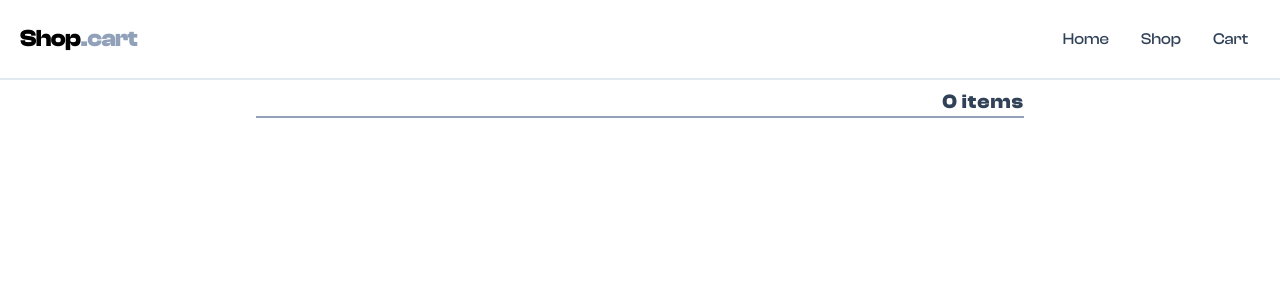
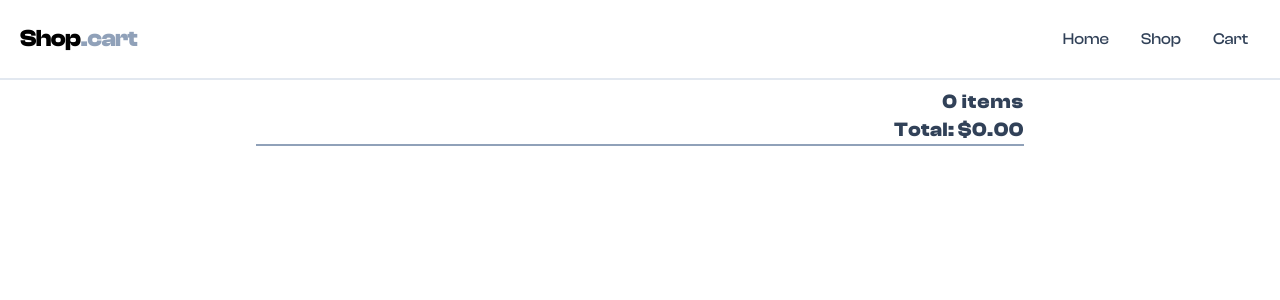
Before and after one commit to Cage4D/Shopping-Cart, a React (Vite) app: page /cart in a window 1280 px wide. Shown: the top 300 px of the page. Built offline with nearby package versions, Linux system fonts and the light colour scheme.

Commit message:
feat: cart structure, styles, sum and deleteItem function

```diff
--- a/src/routes/Cart.jsx
+++ b/src/routes/Cart.jsx
@@ -4,16 +4,30 @@ import { MdDelete } from "react-icons/md";
 
 function Cart() {
   const { cart, setCart } = useOutletContext();
+  const sum = cart.reduce(
+    (total, item) => total + item.price * item.quantity,
+    0
+  );
+
+  function deleteItem(id) {
+    setCart(cart.filter((item) => item.id !== id));
+  }
 
   return (
     <section className="flex flex-col w-[60vw] mx-auto py-2">
-      <p className="font-clash font-bold border-b-2 border-slate-400 w-full text-end text-xl tracking-wider text-slate-700">{`${
+      <div className="font-clash font-bold border-b-2 border-slate-400 text-slate-700">
+        <p className="w-full text-end text-xl tracking-wider">{`${
           cart.length
         } ${cart.length === 1 ? "item" : "items"}`}</p>
+        <p className="w-full text-end text-xl tracking-wide">
+          Total: {new Intl.NumberFormat("en-US", {
+            style: "currency",
+            currency: "USD"
+          }).format(sum)}
+        </p>
+      </div>
       {cart.map((item) => (
-          <div
-           key={item.id}
-           className="flex border-b-2 border-slate-400 py-1">
+        <div key={item.id} className="flex border-b-2 border-slate-400 py-1 gap-2">
           <img
             src={item.image}
             alt={item.title}
@@ -21,13 +35,20 @@ function Cart() {
           />
           <div className="flex flex-col justify-around w-full">
             <div className="flex justify-between items-start w-full">
-                    <p className="font-semibold font-clash tracking-wider text-lg leading-tight max-w-[50ch]">{item.title}</p>
+              <p className="font-semibold font-clash tracking-wider text-lg leading-tight max-w-[50ch]">
+                {item.title}
+              </p>
               <p className="font-semibold font-clash">${item.price}</p>
             </div>
             <div className="flex justify-between">
-                    <p className="font-semibold font-clash">Quantity: {item.quantity}</p>
-                    <button className="flex gap-1 font-clash font-semibold text-white bg-slate-800 rounded-lg h-min p-1.5">
-                        <MdDelete size={24}/>
+              <p className="font-semibold font-clash">
+                Quantity: {item.quantity}
+              </p>
+              <button
+                className="flex gap-1 font-clash font-semibold text-white bg-slate-800 rounded-lg h-min p-1.5"
+                onClick={() => deleteItem(item.id)}
+              >
+                <MdDelete size={24} />
                 <span>Remove</span>
               </button>
             </div>
```
Lines whose indentation alone changed are shown as unchanged.
